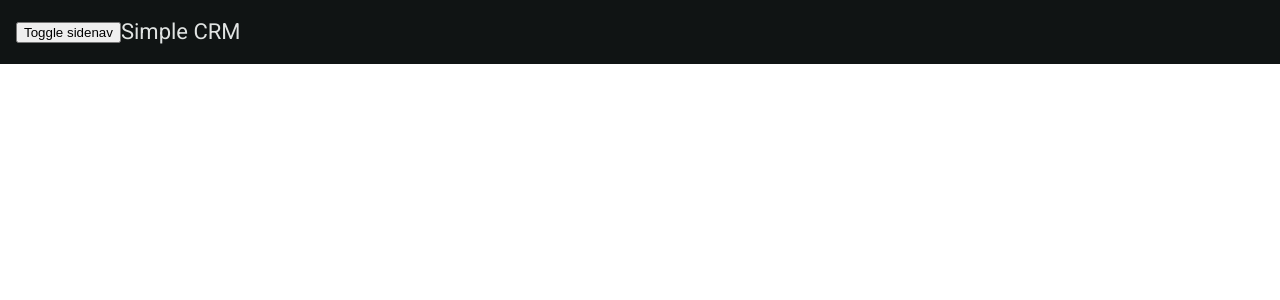
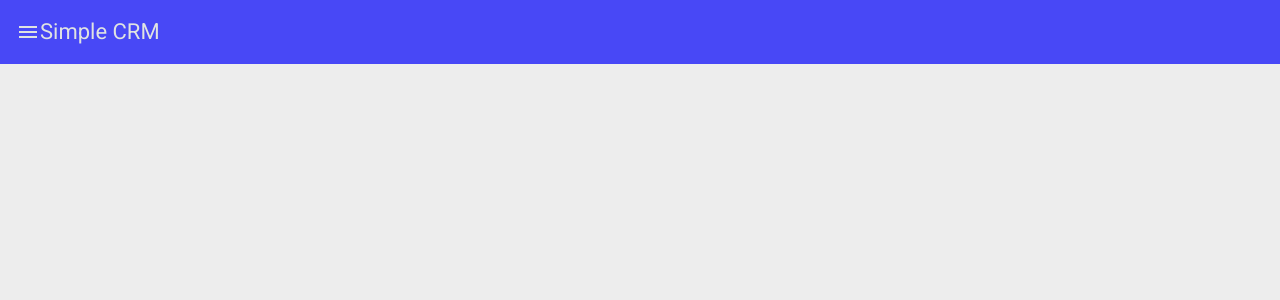
Before and after one commit to RobbyRunge/simple-crm, an Angular app: page / in a window 1280 px wide. Shown: the top 300 px of the page. Built offline with nearby package versions, Linux system fonts and the light colour scheme.

Commit message:
feat: Refactor sidenav toggle to use mat-icon and update imports in AppComponent

```diff
--- a/src/app/app.component.html
+++ b/src/app/app.component.html
@@ -6,9 +6,7 @@
   <div class="example-sidenav-content">
     <mat-toolbar>
       <mat-toolbar-row>
-        <button type="button" matButton (click)="drawer.toggle()">
-          Toggle sidenav
-        </button>
+        <mat-icon class="menu-icon" (click)="drawer.toggle()">menu</mat-icon>
         <span>Simple CRM</span>
       </mat-toolbar-row>
     </mat-toolbar>
--- a/src/app/app.component.scss
+++ b/src/app/app.component.scss
@@ -0,0 +1,25 @@
+.mat-drawer.mat-drawer-opened.mat-drawer-opened,
+.mat-drawer.example-sidenav.mat-drawer-side {
+  border-top-right-radius: 0px !important;
+  border-bottom-right-radius: 0px !important;
+  width: 200px;
+}
+
+.example-container {
+  height: 100vh;
+  background-color: rgb(237, 237, 237);
+}
+
+.example-sidenav {
+  background-color: rgb(0, 0, 0);
+  color: black;
+  height: 100vh;
+}
+
+.menu-icon {
+  cursor: pointer;
+}
+
+mat-toolbar-row {
+  background-color: rgb(72, 72, 246);
+}
--- a/src/app/app.component.ts
+++ b/src/app/app.component.ts
@@ -1,13 +1,15 @@
 import { Component } from '@angular/core';
 import { RouterOutlet } from '@angular/router';
 import { MatToolbarModule } from '@angular/material/toolbar';
-import {MatSidenavModule} from '@angular/material/sidenav';
+import { MatSidenavModule } from '@angular/material/sidenav';
+import { MatIconModule } from '@angular/material/icon';
+import { MatButtonModule } from '@angular/material/button';
 import { CdkScrollable } from '@angular/cdk/scrolling';
 
 @Component({
   selector: 'app-root',
   standalone: true,
-  imports: [RouterOutlet, MatToolbarModule, CdkScrollable, MatSidenavModule],
+  imports: [RouterOutlet, MatToolbarModule, MatSidenavModule, MatButtonModule, MatIconModule, CdkScrollable],
   templateUrl: './app.component.html',
   styleUrl: './app.component.scss'
 })
```
